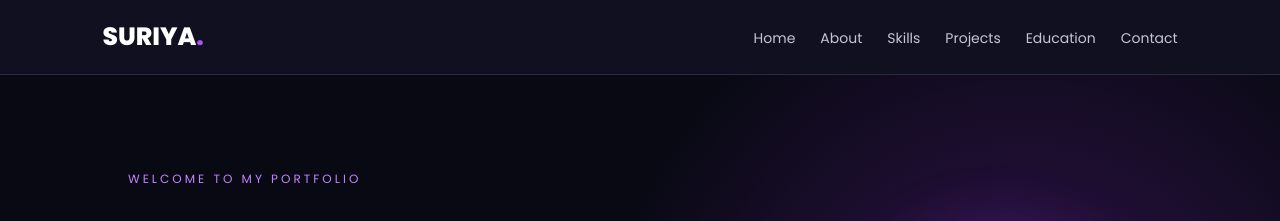
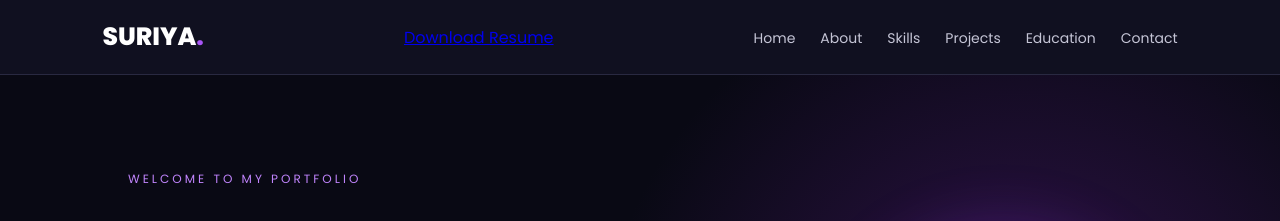
Before and after one commit to Suriya27004/personal-portfolio, a Django app: page / in a window 1280 px wide. Shown: the top 221 px of the page. Run offline with Django 5.2, Linux system fonts and the light colour scheme; data that the repository does not hold is empty.

Commit message:
Add resume.pdf and update index.html

```diff
--- a/templates/index.html
+++ b/templates/index.html
@@ -21,7 +21,7 @@
 <header class="navbar">
 
     <a href="#home" class="logo">SURIYA<span>.</span></a>
-
+    <a href="{% static 'resume.pdf' %}" download>Download Resume</a>
     <button class="menu-btn" id="menuBtn" aria-label="Toggle navigation">
         ☰
     </button>
```
Also changed, not shown: 1 other file.
